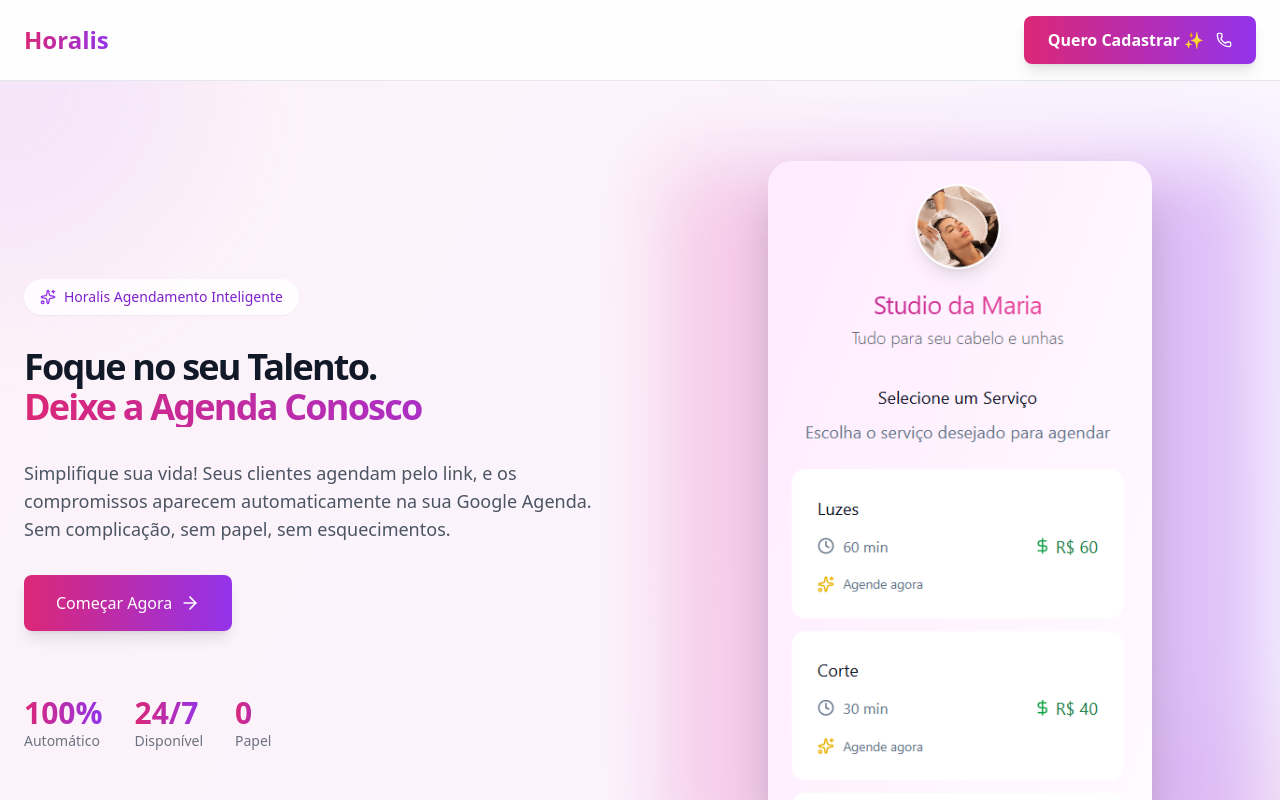
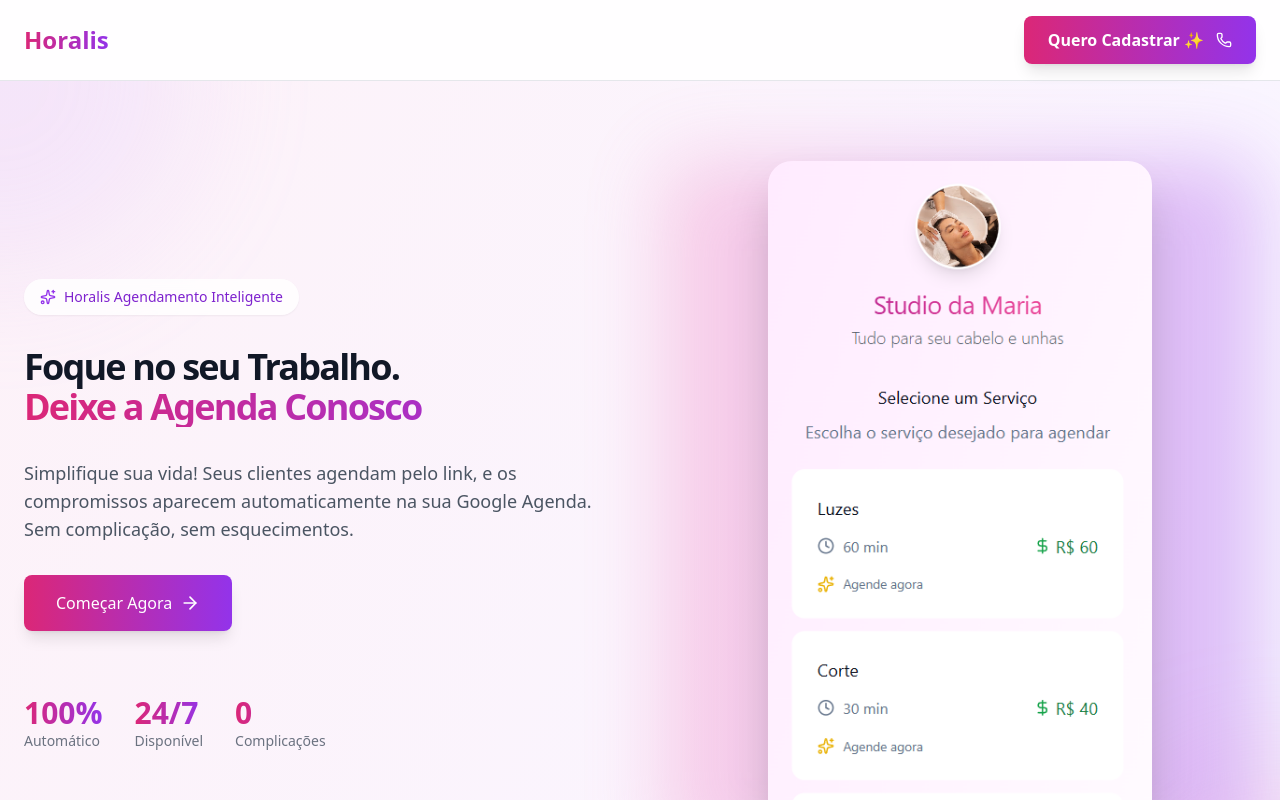
Before and after one commit to Raphahf6/agendador, a React (Vite) app: page / in a window 1280 px wide. Shown: the top 800 px of the page. Built offline with nearby package versions, Linux system fonts and the light colour scheme.

Commit message:
add 0 complicações

```diff
--- a/src/pages/LandingPage.jsx
+++ b/src/pages/LandingPage.jsx
@@ -59,13 +59,13 @@ export function LandingPage({ onGetStarted }) { // A prop onGetStarted não é m
 
               <h1 className="text-3xl sm:text-5xl md:text-4xl font-bold tracking-tighter leading-tight text-gray-900"> {/* Cor de texto padrão */}
 
-                <span className="block">Foque no seu Talento.</span> <span className="block bg-gradient-to-r from-pink-600 to-purple-600 bg-clip-text text-transparent">
+                <span className="block">Foque no seu Trabalho.</span> <span className="block bg-gradient-to-r from-pink-600 to-purple-600 bg-clip-text text-transparent">
                   Deixe a Agenda Conosco
                 </span>
               </h1>
 
               <p className="text-gray-600 text-lg" data-aos="fade-up" data-aos-delay="200">
-                Simplifique sua vida! Seus clientes agendam pelo link, e os compromissos aparecem automaticamente na sua Google Agenda. Sem complicação, sem papel, sem esquecimentos.
+                Simplifique sua vida! Seus clientes agendam pelo link, e os compromissos aparecem automaticamente na sua Google Agenda. Sem complicação, sem esquecimentos.
               </p>
 
               <div className="flex flex-col sm:flex-row gap-4" data-aos="fade-up" data-aos-delay="400">
@@ -101,7 +101,7 @@ export function LandingPage({ onGetStarted }) { // A prop onGetStarted não é m
                   <div className="text-3xl font-bold bg-gradient-to-r from-pink-600 to-purple-600 bg-clip-text text-transparent">
                     0
                   </div>
-                  <p className="text-sm text-gray-500">Papel</p>
+                  <p className="text-sm text-gray-500">Complicações</p>
                 </div>
               </div>
             </div>
```
